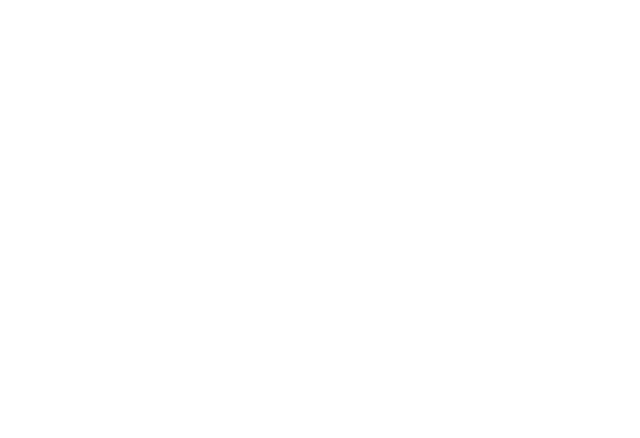
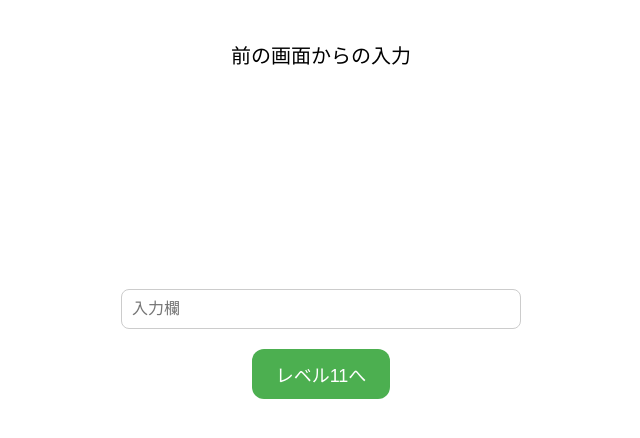
Before and after one commit to cucumber1117/practice, a React (Vite) app: page /level10 in a window 1280 px wide. Before the commit this address had no page. Shown: the top 438 px of the page, without its empty margins (319-959 px from the left). Built offline with nearby package versions, Linux system fonts and the light colour scheme.

Commit message:
レベル9,10完了

```diff
--- a/package.json
+++ b/package.json
@@ -10,6 +10,7 @@
     "preview": "vite preview"
   },
   "dependencies": {
+    "jotai": "^2.12.5",
     "react": "^19.1.0",
     "react-dom": "^19.1.0",
     "react-router-dom": "^7.6.2"
--- /dev/null
+++ b/src/atom/userInputAtom.js
@@ -0,0 +1,3 @@
+import { atom } from 'jotai';
+
+export const userInputAtom = atom('');
--- a/src/components/slideDown/slideDown.jsx
+++ b/src/components/slideDown/slideDown.jsx
@@ -2,7 +2,6 @@ import React, { useState } from 'react'
 import styles from './slideDown.module.css'
 
 const SlideDown = ({ children }) => {
-  // 開閉状態を内部で管理(@fix7:Headerの開いているか開いていないかの値の状態もHeade内で管理しておくと良いかも)
   const [show, setShow] = useState(false)
 
   const toggleShow = () => setShow(prev => !prev)
--- a/src/main.jsx
+++ b/src/main.jsx
@@ -10,6 +10,8 @@ import Level5 from './pages/Level5/Level5'
 import Level6 from './pages/Level6/Level6'
 import Level7 from './pages/Level7/Level7'
 import Level8 from './pages/Level8/Level8'
+import Level9 from './pages/Level9/Level9'
+import Level10 from './pages/Level10/Level10'
 /*@fix:自分も最初は勘違いしていたが、.jsxファイルの呼び出しでは拡張子は付けなくていいらしい*/
 /*@1:遷移先ページが増えるごとにこの中にあるページも増え続ける*/
 createRoot(document.getElementById('root')).render(
@@ -29,6 +31,8 @@ createRoot(document.getElementById('root')).render(
         <Route path="/level6" element={<Level6 />} />
         <Route path="/level7" element={<Level7 />} />
         <Route path="/level8" element={<Level8 />} />
+        <Route path="/level9" element={<Level9 />} />
+        <Route path="/level10" element={<Level10 />} />
       </Routes>
     </BrowserRouter>
   </StrictMode>
--- /dev/null
+++ b/src/pages/Level10/Level10.jsx
@@ -0,0 +1,33 @@
+import React, { useState } from "react";
+import { useAtomValue } from 'jotai';
+import { userInputAtom } from '@/atom/userInputAtom';
+import { useNavigate } from "react-router-dom";
+import styles from './Level10.module.css'
+
+const Level10=()=>{
+    const userInput = useAtomValue(userInputAtom);
+    const [inputValue, setInputValue] = useState('');
+    const navigate=useNavigate();
+    const goToLevel11=()=>{
+        navigate('/Level11')
+    }
+
+    return (
+        <div>
+            <p>前の画面からの入力<br />{userInput}</p>
+            <div className={styles.level10Container}>
+            <input
+              className={styles.inputField}
+              type="text"
+              value={inputValue}
+              onChange={(e) => setInputValue(e.target.value)}
+              placeholder="入力欄"
+            />
+            <button className={styles.centerButton} onClick={goToLevel11}>
+                レベル11へ
+            </button>
+            </div>
+        </div>
+    );
+};
+export default Level10;
--- /dev/null
+++ b/src/pages/Level10/Level10.module.css
@@ -0,0 +1,30 @@
+.level10Container{
+    display:flex;
+    justify-content: center;
+    align-items: center;
+    margin-top: 200px;
+    flex-direction: column;
+}
+.centerButton{
+    padding: 12px 24px;
+    font-size: 18px;
+    background-color: #4CAF50;
+    color: white;
+    border: none;
+    border-radius: 12px;
+    cursor: pointer;
+}
+input {
+    padding: 10px;
+    font-size: 16px;
+    border-radius: 8px;
+    border: 1px solid #ccc;
+    width: 80%;
+    max-width: 400px;
+    margin: 20px 0;
+  }
+p {
+    font-size: 20px;
+    text-align: center;
+    margin-top: 40px;
+  }
--- a/src/pages/Level8/Level8.jsx
+++ b/src/pages/Level8/Level8.jsx
@@ -19,6 +19,7 @@ const Level8 = () => {
     { label: 'レベル7へ', path: 'level7' },
     { label: 'レベル8へ', path: 'level8' },
     { label: 'レベル9へ', path: 'level9' },
+    { label: 'レベル10へ', path: 'level10' },
   ]
   const handleClick = (path) => {
     navigate(`/${path}`);
--- /dev/null
+++ b/src/pages/Level9/Level9.jsx
@@ -0,0 +1,35 @@
+import React, { useState } from "react";
+import { useNavigate } from "react-router-dom";
+import { useSetAtom } from 'jotai';
+import { userInputAtom } from '@/atom/userInputAtom';
+import styles from './Level9.module.css'
+import SlideDown from '@/components/SlideDown/SlideDown'
+
+const Level9=()=>{
+    const [inputValue, setInputValue] = useState("");
+    const navigate=useNavigate();
+    const setUserInput = useSetAtom(userInputAtom);
+    const goToLevel10=()=>{
+        setUserInput(inputValue);
+        navigate('/Level10');
+    };
+    return (
+        <div>
+          <SlideDown>
+            <input
+              className={styles.inputField}
+              type="text"
+              value={inputValue}
+              onChange={(e) => setInputValue(e.target.value)}
+              placeholder="入力欄"
+            />
+          </SlideDown>
+          <div className={styles.level9Container}>
+            <button className={styles.centerButton} onClick={goToLevel10}>
+              レベル10へ
+            </button>
+          </div>
+        </div>
+      );
+    };
+export default Level9;
--- /dev/null
+++ b/src/pages/Level9/Level9.module.css
@@ -0,0 +1,27 @@
+.level9Container{
+    height: 100vh;
+    display:flex;
+    justify-content: center;
+    align-items: center;
+    margin-top: 40px;
+    flex-direction: column;
+}
+.centerButton {
+    padding: 12px 24px;
+    font-size: 18px;
+    background-color: #4CAF50;
+    color: white;
+    border: none;
+    border-radius: 12px;
+    cursor: pointer;
+    transition: background-color 0.3s ease;
+  }
+input {
+  padding: 10px;
+  font-size: 16px;
+  border-radius: 8px;
+  border: 1px solid #ccc;
+  width: 80%;
+  max-width: 400px;
+  margin: 20px 0;
+}
```
Also changed, not shown: 1 other file (tests, documents, lock files or other folders).
